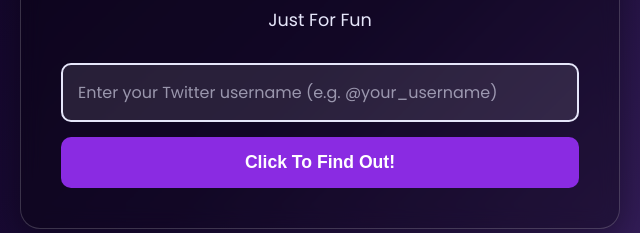
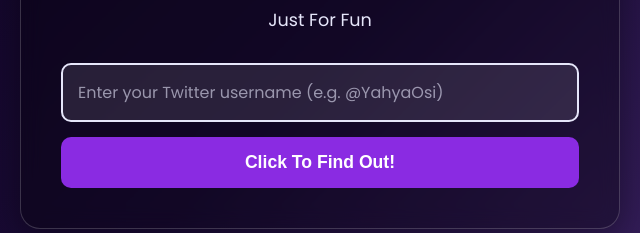
Before and after one commit to YahyaOsi/monad-followtool, a plain HTML site: page index.html in a window 1280 px wide. Shown: the part 335-568 px from the top of the page, 320-960 px from the left. Drawn offline with Linux system fonts and the light colour scheme; no server answers.

Commit message:
Update index.html

```diff
--- a/index.html
+++ b/index.html
@@ -17,7 +17,7 @@
 
         <div id="input-section">
             <form id="username-form" class="input-group">
-                <input type="text" id="twitter-username-input" class="twitter-input" placeholder="Enter your Twitter username (e.g. @your_username)" required>
+                <input type="text" id="twitter-username-input" class="twitter-input" placeholder="Enter your Twitter username (e.g. @YahyaOsi)" required>
                 <button type="submit" class="main-btn">Click To Find Out!</button>
             </form>
         </div>
```
